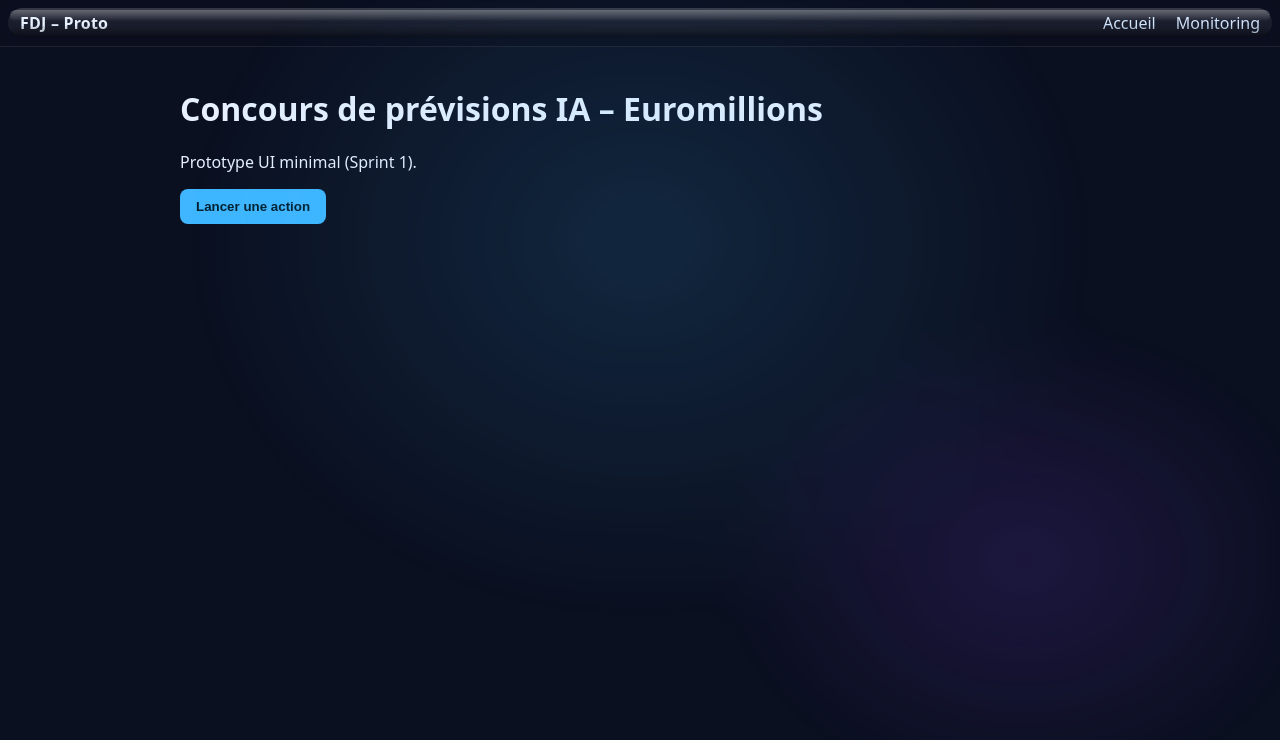
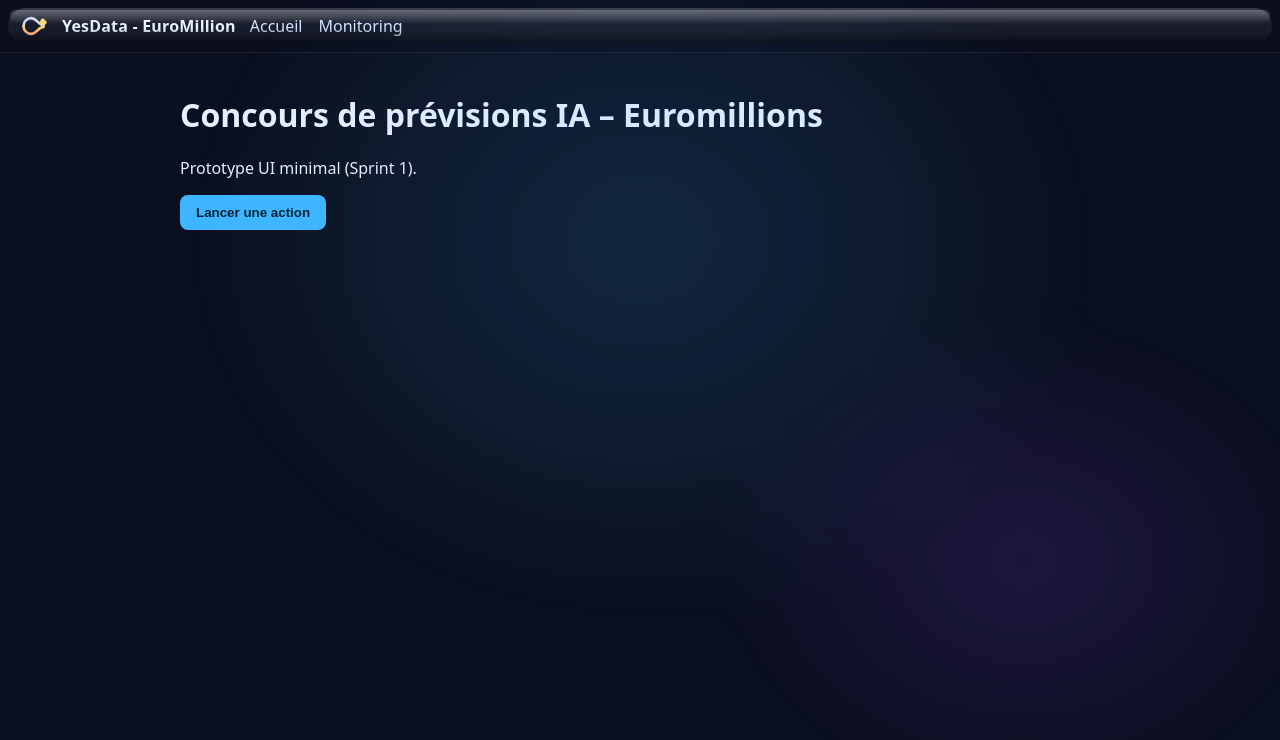
Before and after one commit to NicolasSteffan/FDJ, a website: page apps/web/index.html in a window 1280 px wide. Drawn offline with Linux system fonts and the light colour scheme.

Commit message:
UI: logo YesData à gauche, titre mis à jour, menus alignés à gauche

```diff
--- a/apps/web/index.html
+++ b/apps/web/index.html
@@ -10,7 +10,8 @@
     <div class="background"></div>
     <header class="topbar">
       <canvas id="menuCanvas" aria-hidden="true"></canvas>
-      <div class="brand">FDJ – Proto</div>
+      <img id="logo" src="./logo.svg" alt="YesData" />
+      <div class="brand">YesData - EuroMillion</div>
       <nav class="menu">
         <a href="#" id="menu-home">Accueil</a>
         <a href="#" id="menu-monitoring">Monitoring</a>
--- a/apps/web/styles.css
+++ b/apps/web/styles.css
@@ -15,11 +15,13 @@ body { font-family: system-ui, -apple-system, Segoe UI, Roboto, Ubuntu, Cantarel
   filter: blur(20px); opacity: 0.8; pointer-events: none;
 }
 
-.topbar { position: sticky; top: 0; display: flex; align-items: center; justify-content: space-between; padding: 12px 20px; background: rgba(10, 14, 28, 0.2); backdrop-filter: blur(6px); border-bottom: 1px solid rgba(255,255,255,0.08); }
+.topbar { position: sticky; top: 0; display: flex; align-items: center; gap: 14px; padding: 12px 20px; background: rgba(10, 14, 28, 0.2); backdrop-filter: blur(6px); border-bottom: 1px solid rgba(255,255,255,0.08); }
 .topbar { position: relative; }
 #menuCanvas { position: absolute; inset: 0; pointer-events: none; }
 .brand { font-weight: 700; letter-spacing: 0.2px; }
-.menu a { color: #cfe4ff; margin-left: 16px; text-decoration: none; }
+#logo { height: 28px; width: 28px; object-fit: contain; filter: drop-shadow(0 1px 1px rgba(0,0,0,0.3)); }
+.menu { display: flex; gap: 16px; }
+.menu a { color: #cfe4ff; text-decoration: none; }
 .menu a:hover { color: var(--accent); }
 
 .content { max-width: 960px; margin: 40px auto; padding: 0 20px; }
```
Also changed, not shown: apps/web/logo.svg (added).
